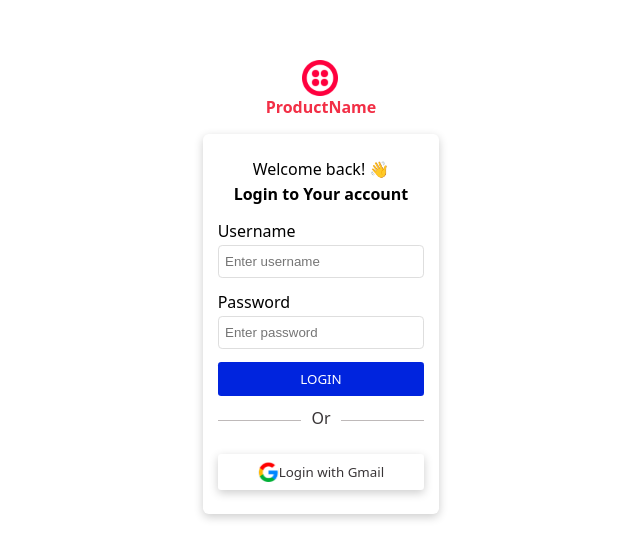
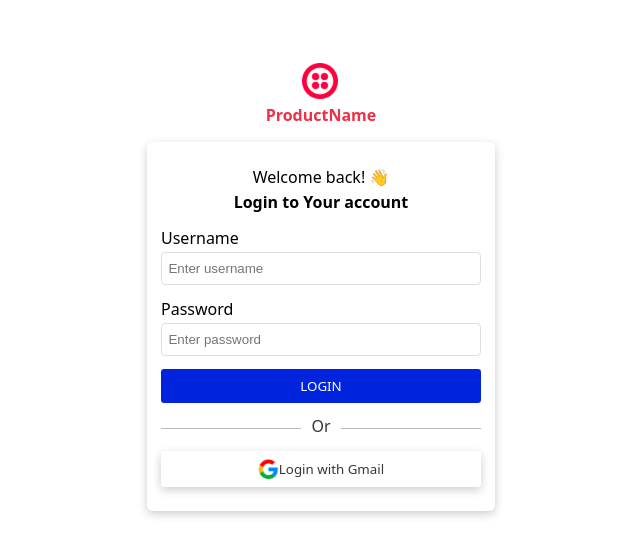
Before and after one commit to Nuuriii/slicing-with-next, a Next.js app: page / in a window 1280 px wide. Shown: the part 121-680 px from the top of the page, without its empty margins (319-959 px from the left). Built offline with nearby package versions, Linux system fonts and the light colour scheme.

Commit message:
style: fix width

```diff
--- a/src/app/Components/Login.styled.ts
+++ b/src/app/Components/Login.styled.ts
@@ -27,6 +27,7 @@ export const FormContainer = styled.div`
    box-shadow: 0 3px 10px rgb(0 0 0 / 0.2);
    padding: 0.6rem 0.9rem 1.5rem 0.9rem;
    border-radius: 0.365rem;
+   width: 20rem;
 `;
 
 export const Greeting = styled.div`
@@ -84,6 +85,11 @@ export const Password = styled.div`
    input:placeholder {
       color: #red;
    }
+   input:focus {
+      outline: solid;
+      outline-width: 2px;
+      outline-color: black;
+   }
 `;
 
 export const LoginContainer = styled.div`
@@ -105,7 +111,7 @@ export const Hr = styled.div`
    text-align: center;
    border-bottom: 1px solid rgb(190, 185, 185);
    line-height: 0.1em;
-   margin: 10px 0 20px;
+   margin: 10px 0 10px;
    span {
       background: #fff;
       padding: 0 10px;
--- a/src/app/Components/Login.tsx
+++ b/src/app/Components/Login.tsx
@@ -19,8 +19,12 @@ export default function Login() {
    return (
       <Wrapper>
          <Icon>
-            <Image src={IconBrand} alt='ikon' />
-            <p>ProductName</p>
+            <div>
+               <Image src={IconBrand} alt='ikon' />
+            </div>
+            <div>
+               <p>ProductName</p>
+            </div>
          </Icon>
          <FormContainer>
             <Greeting>
```
